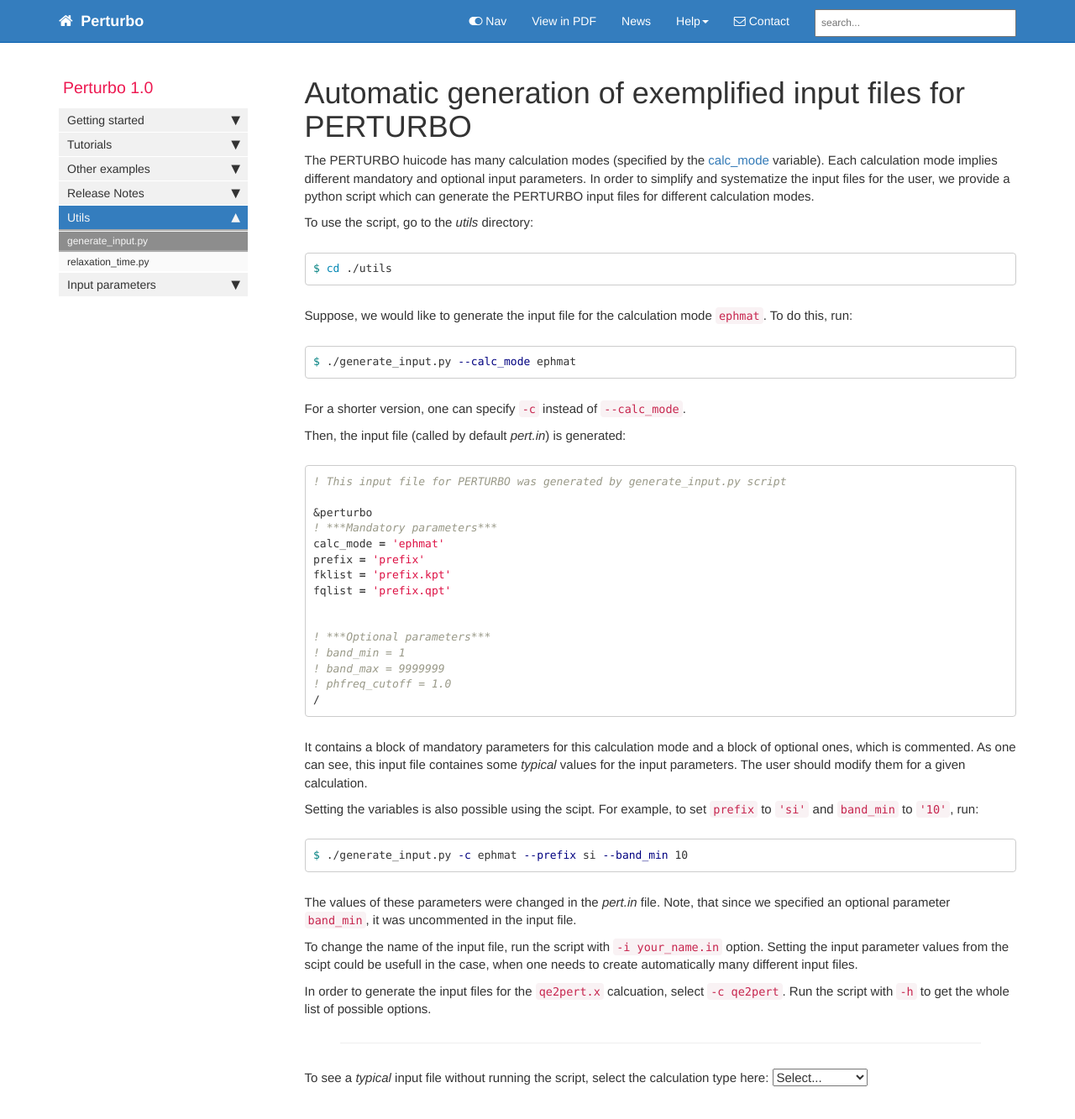
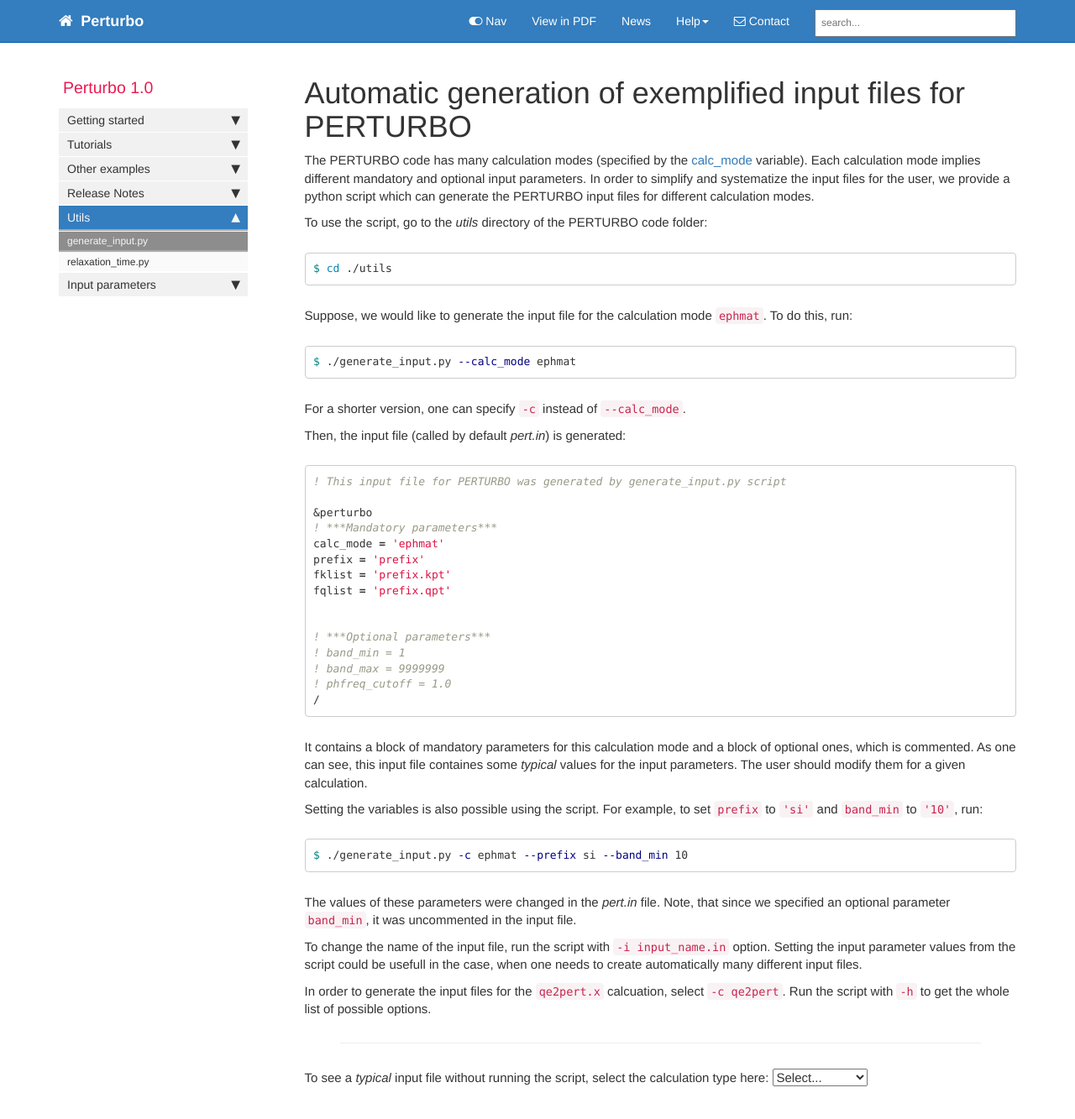
Before and after one commit to zhengMDcode/perturbo-code.github.io, a Jekyll site: the page built from pages/mydoc/mydoc_generate_input_with_examples.html, in a window 1280 px wide and 1400 px high. Shown: the top 1333 px of the window at 84% size. Built offline with Jekyll 4.4.1, drawn with Linux system fonts in a browser that asks for light colours; comment, search, counter and statistics services are not loaded.

Commit message:
Typos corrections

```diff
--- a/pages/mydoc/mydoc_generate_input_with_examples.html
+++ b/pages/mydoc/mydoc_generate_input_with_examples.html
@@ -13,9 +13,9 @@ toc: false
 </head>
 <body>
 
-   <p>The PERTURBO huicode has many calculation modes (specified by the <a href="mydoc_param_perturbo#calc_mode">calc_mode</a> variable). Each calculation mode implies different mandatory and optional input parameters. In order to simplify and systematize the input files for the user, we provide a python script which can generate the PERTURBO input files for different calculation modes.</p>
+   <p>The PERTURBO code has many calculation modes (specified by the <a href="mydoc_param_perturbo#calc_mode">calc_mode</a> variable). Each calculation mode implies different mandatory and optional input parameters. In order to simplify and systematize the input files for the user, we provide a python script which can generate the PERTURBO input files for different calculation modes.</p>
 
-<p>To use the script, go to the <em>utils</em> directory:</p>
+<p>To use the script, go to the <em>utils</em> directory of the PERTURBO code folder:</p>
 
 <div class="language-bash highlighter-rouge"><div class="highlight"><pre class="highlight"><code><span class="nv">$ </span><span class="nb">cd</span> ./utils
 </code></pre></div></div>
@@ -48,14 +48,14 @@ toc: false
 
 <p>It contains a block of mandatory parameters for this calculation mode and a block of optional ones, which is commented. As one can see, this input file containes some <em>typical</em> values for the input parameters. The user should modify them for a given calculation.</p>
 
-<p>Setting the variables is also possible using the scipt. For example, to set <code class="language-plaintext highlighter-rouge">prefix</code> to <code class="language-plaintext highlighter-rouge">'si'</code> and <code class="language-plaintext highlighter-rouge">band_min</code> to <code class="language-plaintext highlighter-rouge">'10'</code>, run:</p>
+<p>Setting the variables is also possible using the script. For example, to set <code class="language-plaintext highlighter-rouge">prefix</code> to <code class="language-plaintext highlighter-rouge">'si'</code> and <code class="language-plaintext highlighter-rouge">band_min</code> to <code class="language-plaintext highlighter-rouge">'10'</code>, run:</p>
 
 <div class="language-bash highlighter-rouge"><div class="highlight"><pre class="highlight"><code><span class="nv">$ </span>./generate_input.py <span class="nt">-c</span> ephmat <span class="nt">--prefix</span> si <span class="nt">--band_min</span> 10
 </code></pre></div></div>
 
 <p>The values of these parameters were changed in the <em>pert.in</em> file. Note, that since we specified an optional parameter <code class="language-plaintext highlighter-rouge">band_min</code>, it was uncommented in the input file.</p>
 
-<p>To change the name of the input file, run the script with <code class="language-plaintext highlighter-rouge">-i your_name.in</code> option. Setting the input parameter values from the scipt could be usefull in the case, when one needs to create automatically many different input files.</p>
+<p>To change the name of the input file, run the script with <code class="language-plaintext highlighter-rouge">-i input_name.in</code> option. Setting the input parameter values from the script could be usefull in the case, when one needs to create automatically many different input files.</p>
 
 <p>In order to generate the input files for the <code class="language-plaintext highlighter-rouge">qe2pert.x</code> calcuation, select <code class="language-plaintext highlighter-rouge">-c qe2pert</code>. Run the script with <code class="language-plaintext highlighter-rouge">-h</code> to get the whole list of possible options.</p>
 
```
Also changed, not shown: pages/mydoc/mydoc_generate_input.html (+4 -4 lines).
